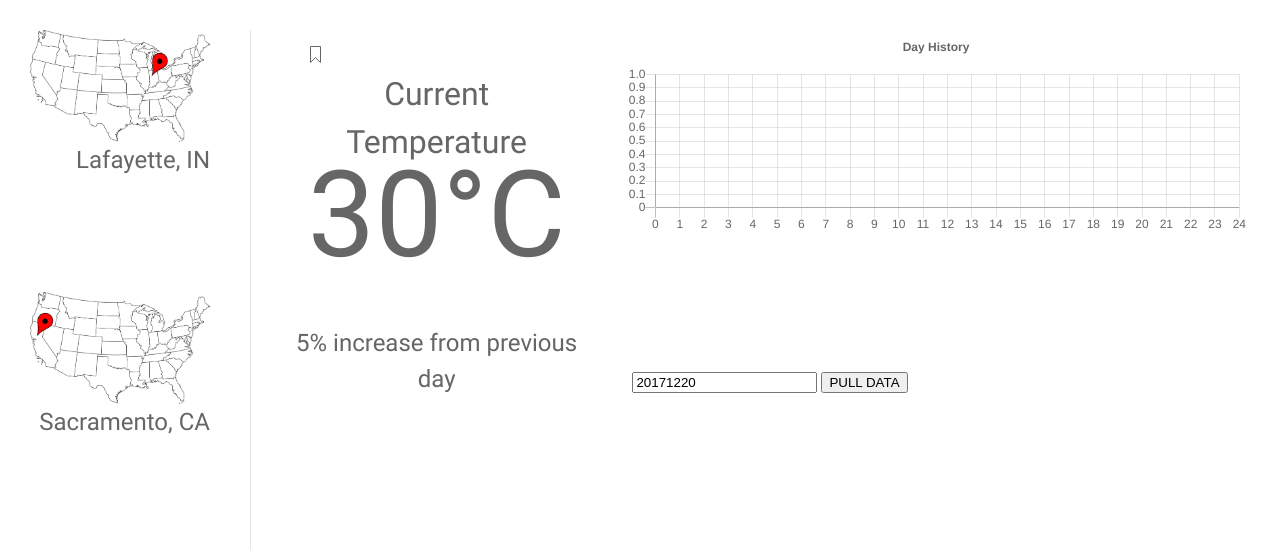
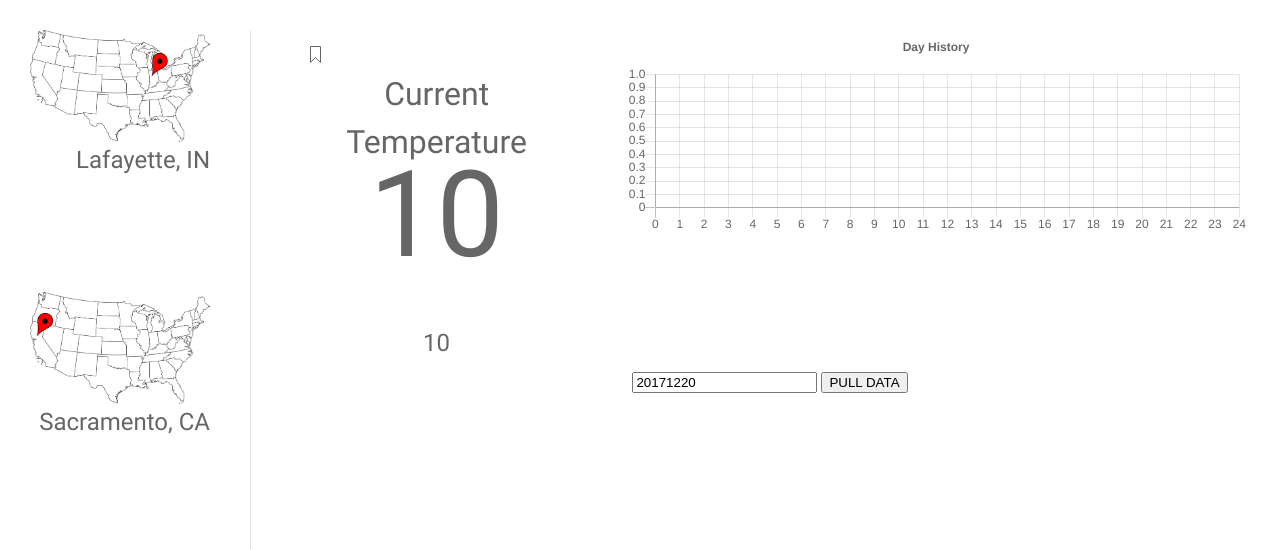
Before and after one commit to RyanSchw/EPICSWS-Kiosk, a Python web app: template templates/index.html in a window 1280 px wide. Shown: the top 550 px of the page. Run offline with Jinja, Linux system fonts and the light colour scheme; the template is opened without the code that fills it: most values are stand-ins (such as "Sample title", 1, 10 or a date in 2020); some libraries are stand-ins or nearby versions.

```diff
--- /dev/null
+++ b/appengine_config.py
@@ -0,0 +1,6 @@
+# appengine_config.py
+import os
+from google.appengine.ext import vendor
+
+# Add any libraries install in the "lib" folder.
+vendor.add(os.path.join(os.path.dirname(os.path.realpath(__file__)), 'lib'))
--- a/templates/charts.js
+++ b/templates/charts.js
@@ -1,16 +1,14 @@
 
 // Currently imports Chart.js from Cloudflare
-var numberOfDataPoints = 0;
 
 function graphChart(tempValues) {
     chartData = myChart.data.datasets;
     chartData.push({});
-    chartData[numberOfDataPoints].data = tempValues;
-    chartData[numberOfDataPoints].label = 'Day ' + numberOfDataPoints;
-    chartData[numberOfDataPoints].borderColor = '#' + ("000000" + Math.random().toString(16).slice(2, 8).toUpperCase()).slice(-6);
-    chartData[numberOfDataPoints].fill = false;
+    chartData[numberOfDataPoints].data        = tempValues;
+    chartData[numberOfDataPoints].label       = 'Day ' + numberOfDataPoints;
+    chartData[numberOfDataPoints].borderColor = '#' + Math.random().toString(16).slice(2, 8).toUpperCase().slice(-6);
+    chartData[numberOfDataPoints].fill        = false;
     myChart.update();
-    numberOfDataPoints++;
 }
 
 function formattedLabels() {
--- a/templates/index.html
+++ b/templates/index.html
@@ -96,8 +96,10 @@
                             <span uk-icon="icon: bookmark" class="ws-title"></span>
                             <p class="ws-title" style="padding-left:5px">Current Temperature</p>
                         </div>
-                        <p class="ws-large-text" id="current_temp">30°C</p>
-                        <p class="ws-sub-text" id="temp_change">5% increase from previous day</p>
+
+                        <!-- TODO: Necessary for elements to have id tags? -->
+                        <p class="ws-large-text" id="current_temp">{{current_temperature}}</p>
+                        <p class="ws-sub-text" id="temp_change">{{temperature_change}}</p>
                     </div>
                 </div>
                 <!-- Start second card -->
--- a/templates/main.js
+++ b/templates/main.js
@@ -43,6 +43,7 @@ function pullData() {
 function formatTemperature(json) {
     var tempList = [];
     var observationList = json['history']['observations'];
+    // TODO: Increase funcitionality to check if hours are continuous, otherwise don't include a data point for that time (or average previous/future values?)
     for (i = 0; i < observationList.length; i++) {
         var t = observationList[i]['tempi'];
         tempList[i] = parseFloat(t);
```
Also changed, not shown: main.py (+16 -9 lines), 1 other file.
